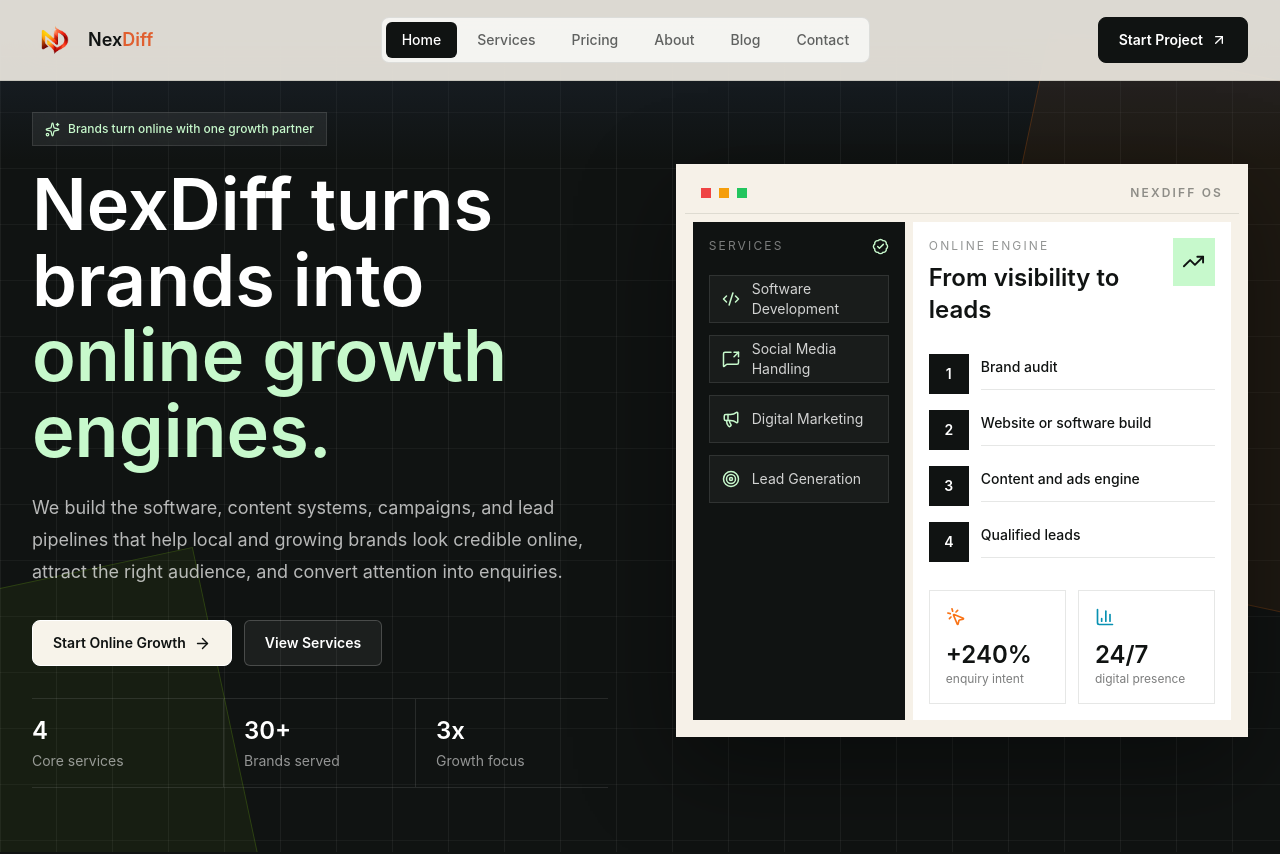
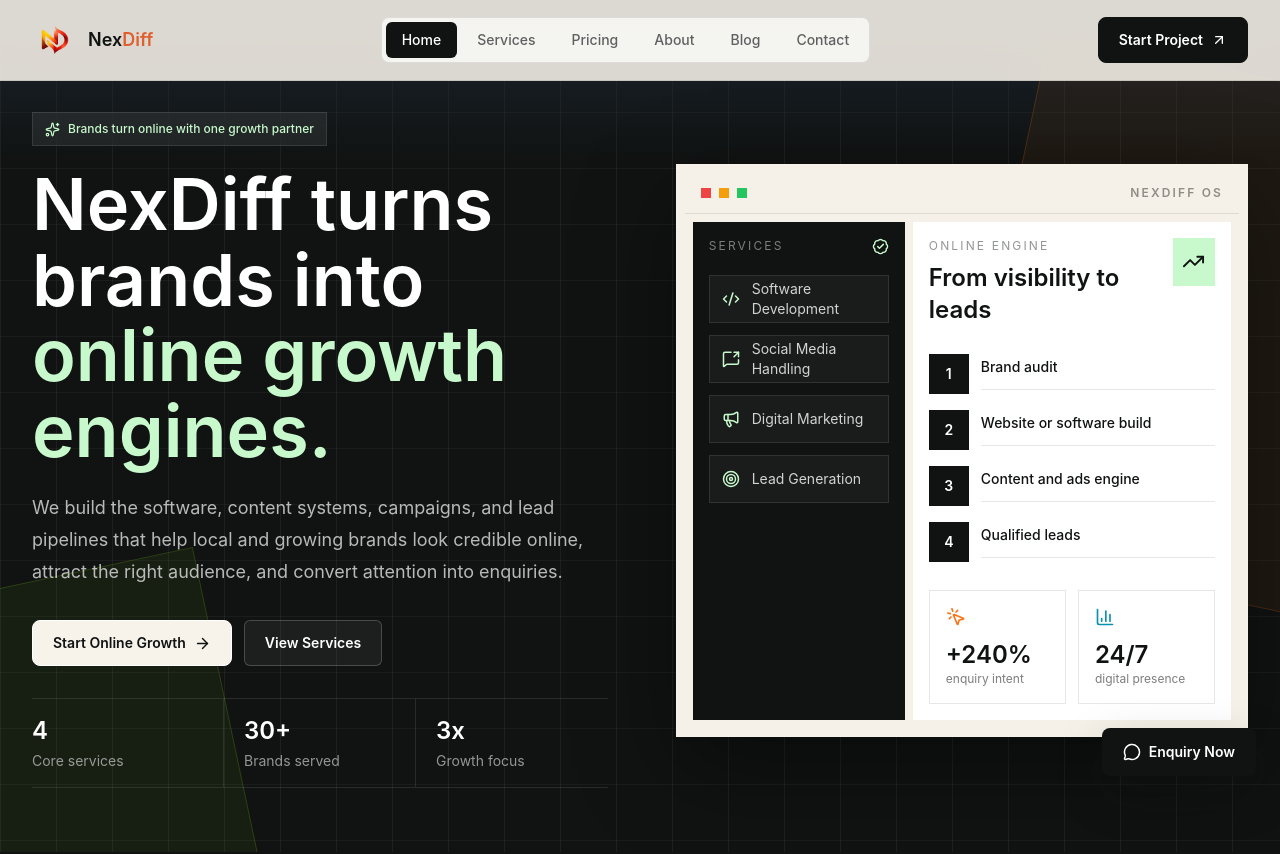
Before and after one commit to Mdgulfam-dev/NexDiff-frontend, a React (Vite) app: page / in a window 1280 px wide. Shown: the top 854 px of the page. Built offline with nearby package versions, Linux system fonts and the light colour scheme.

Commit message:
adding enquiry button

```diff
--- a/src/layouts/MainLayout.jsx
+++ b/src/layouts/MainLayout.jsx
@@ -1,12 +1,23 @@
 import Navbar from "../components/Navbar";
 import Footer from "../components/Footer";
-import { Outlet } from "react-router-dom";
+import { MessageCircle } from "lucide-react";
+import { Outlet, useNavigate } from "react-router-dom";
 
 const MainLayout = () => {
+  const navigate = useNavigate();
+
   return (
     <>
       <Navbar />
       <Outlet />
+      <button
+        type="button"
+        onClick={() => navigate("/contact")}
+        className="fixed bottom-5 right-5 z-40 inline-flex min-h-12 items-center justify-center gap-2 rounded-lg border border-[#101312]/10 bg-[#101312] px-5 py-3 text-sm font-semibold text-white shadow-[0_18px_48px_rgba(16,19,18,0.22)] transition hover:-translate-y-0.5 hover:bg-[#202522] sm:bottom-6 sm:right-6"
+      >
+        <MessageCircle size={18} />
+        Enquiry Now
+      </button>
       <Footer />
     </>
   );
```
